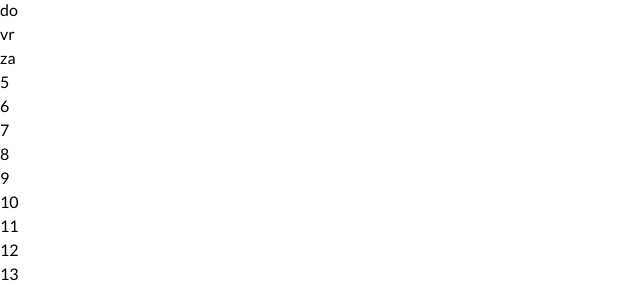
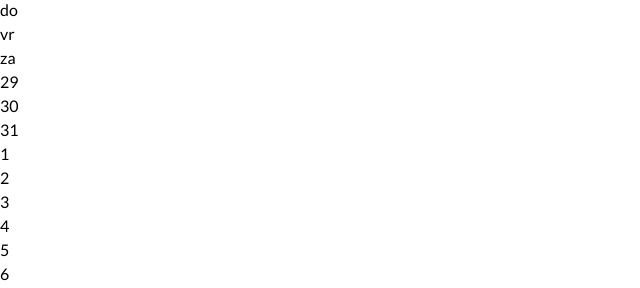
Before and after one commit to Cairhiin/calendar, a Vue app: page / in a window 1280 px wide. Both pictures are taken after a click on the element "Maand". Shown: the part 194-482 px from the top of the page, without its empty margins (0-640 px from the left). Built offline with nearby package versions, Linux system fonts and the light colour scheme.

Commit message:
Fix the month view

```diff
--- a/src/components/Calendar/MonthView.vue
+++ b/src/components/Calendar/MonthView.vue
@@ -3,8 +3,12 @@
         <div v-for="day in week" class="text-center capitalize flex-1 bg-stone-200 p-2 border-r border-stone-100">{{
             getDayOfTheWeek(day, 'nl-NL')
         }}</div>
-        <div v-for="day in month" class="bg-stone-100 border-stone-200 h-32"
-            :class="{ 'border-r': day % 7 !== 0, 'border-b': day <= 35 }">{{ getDate(day) }}
+        <div v-for="day in month" class="bg-stone-100 border-stone-200 h-32 font-bold text-right px-2 py-1" :class="{
+            'border-r': day % 7 !== 0,
+            'border-b': day <= 35,
+            'text-stone-400 bg-stone-300': getMonth(day) !== calendarDate.getMonth(),
+            'text-stone-900': getMonth(day) === calendarDate.getMonth()
+        }">{{ getDate(day) }}
         </div>
     </div>
 </template>
@@ -22,19 +26,19 @@ export default {
     },
     methods: {
         getDayOfTheWeek(day, locale) {
-
-            const dayOfTheWeek = this.calendarDate.getDay();
-            const startOfTheMonth = new Date(this.calendarDate.getFullYear(), this.calendarDate.getMonth());
-            //start.setDate(startOfTheMonth.getDate() - dayOfTheWeek);
-            //console.log(dayOfTheWeek, startOfTheMonth)
-            //console.log(new Date(date.setDate(this.calendarDate.getDate() - firstDayOfMonth + day)));
             return (new Date(0, 0, day - 1)).toLocaleDateString(locale, { weekday: 'short' })
         },
         getShortDate: (date, locale) =>
             date.toLocaleDateString(locale, { day: 'numeric' }),
         getDate(day) {
             const currentDate = new Date(this.calendarDate);
-            return this.getShortDate(new Date(currentDate.setDate(currentDate.getDate() - currentDate.getDay() + day - 1)));
+            const startOfTheMonth = new Date(this.calendarDate.getFullYear(), this.calendarDate.getMonth()).getDay();
+            return this.getShortDate(new Date(currentDate.setDate(1 - startOfTheMonth + day - 1)));
+        },
+        getMonth(day) {
+            const currentDate = new Date(this.calendarDate);
+            const startOfTheMonth = new Date(this.calendarDate.getFullYear(), this.calendarDate.getMonth()).getDay();
+            return new Date(currentDate.setDate(1 - startOfTheMonth + day - 1)).getMonth();
         }
     }
 }
```
